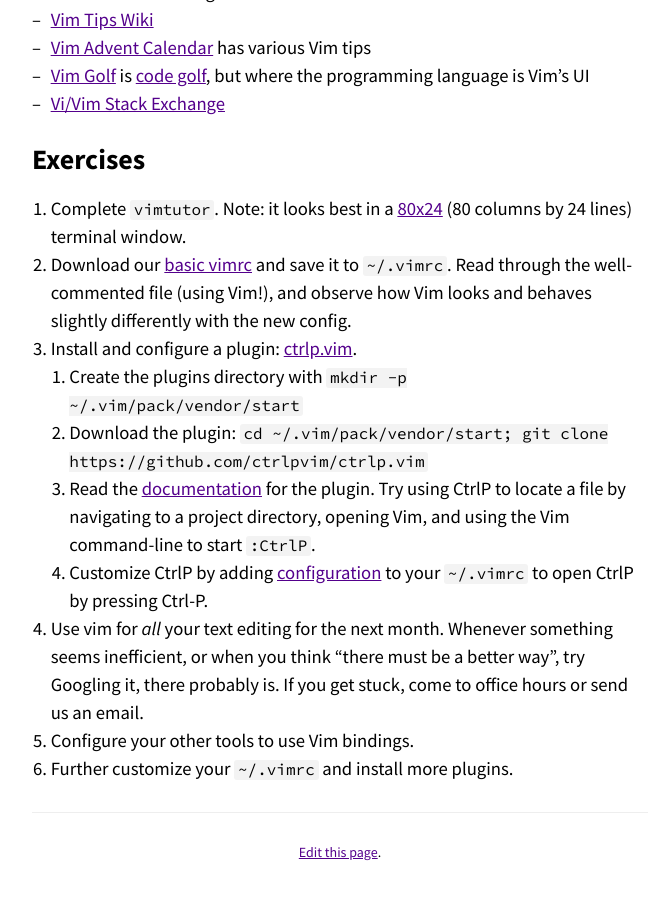
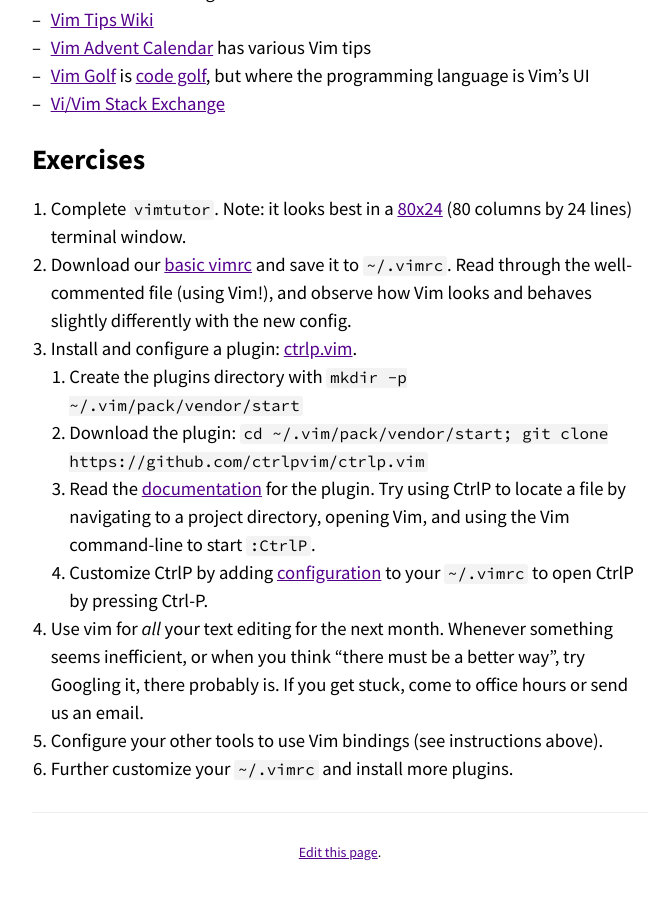
Before and after one commit to missing-semester-cn/missing-semester-cn.github.io, a Jekyll site: the page built from editors.md, in a window 1280 px wide and 900 px high, scrolled down 9743 px. Shown: the whole window, without its empty margins (300-964 px from the left). Built offline with Jekyll 4.4.1, drawn with Linux system fonts in a browser that asks for light colours.

Commit message:
Add reference

```diff
--- a/editors.md
+++ b/editors.md
@@ -444,5 +444,5 @@
    seems inefficient, or when you think "there must be a better way", try
    Googling it, there probably is. If you get stuck, come to office hours or
    send us an email.
-1. Configure your other tools to use Vim bindings.
+1. Configure your other tools to use Vim bindings (see instructions above).
 1. Further customize your `~/.vimrc` and install more plugins.
```
